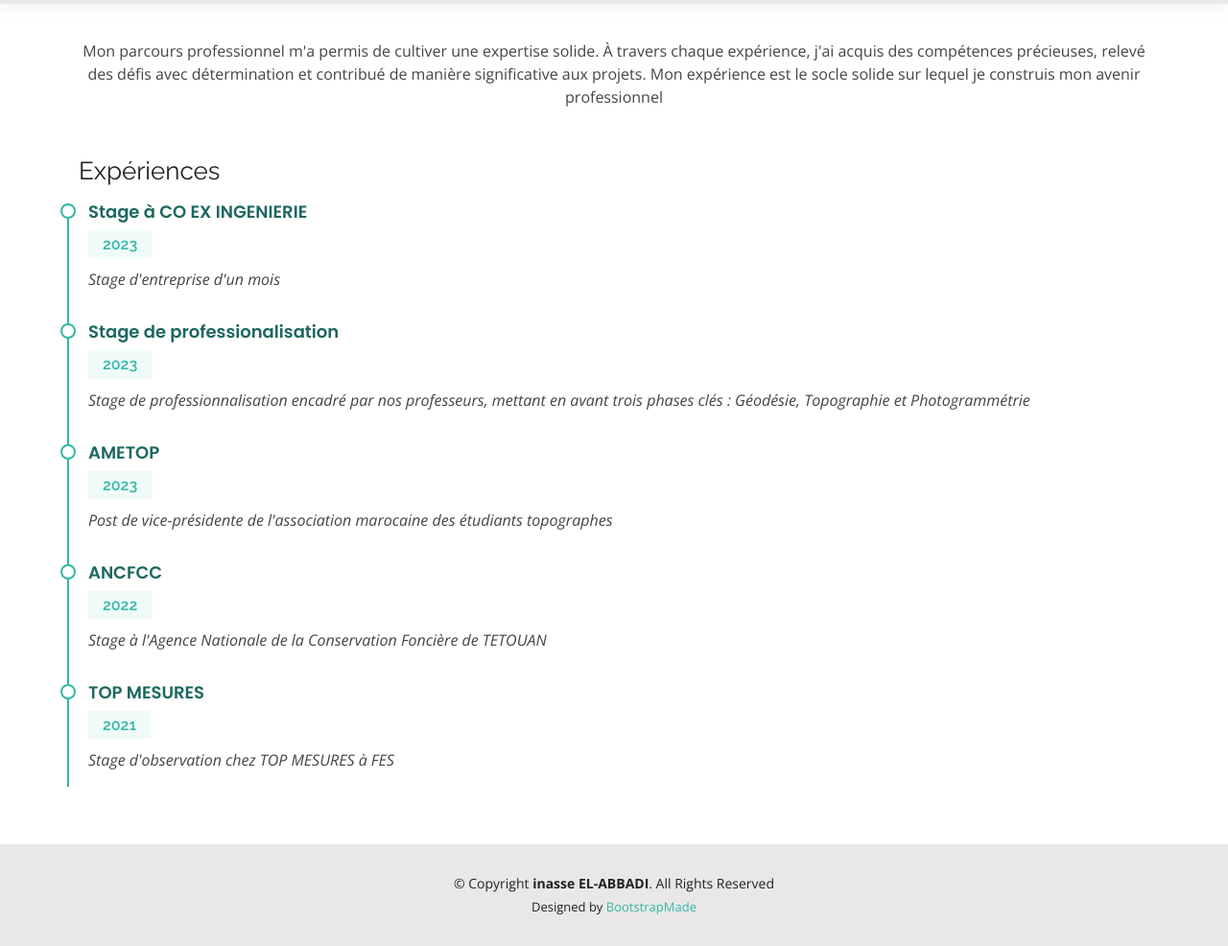
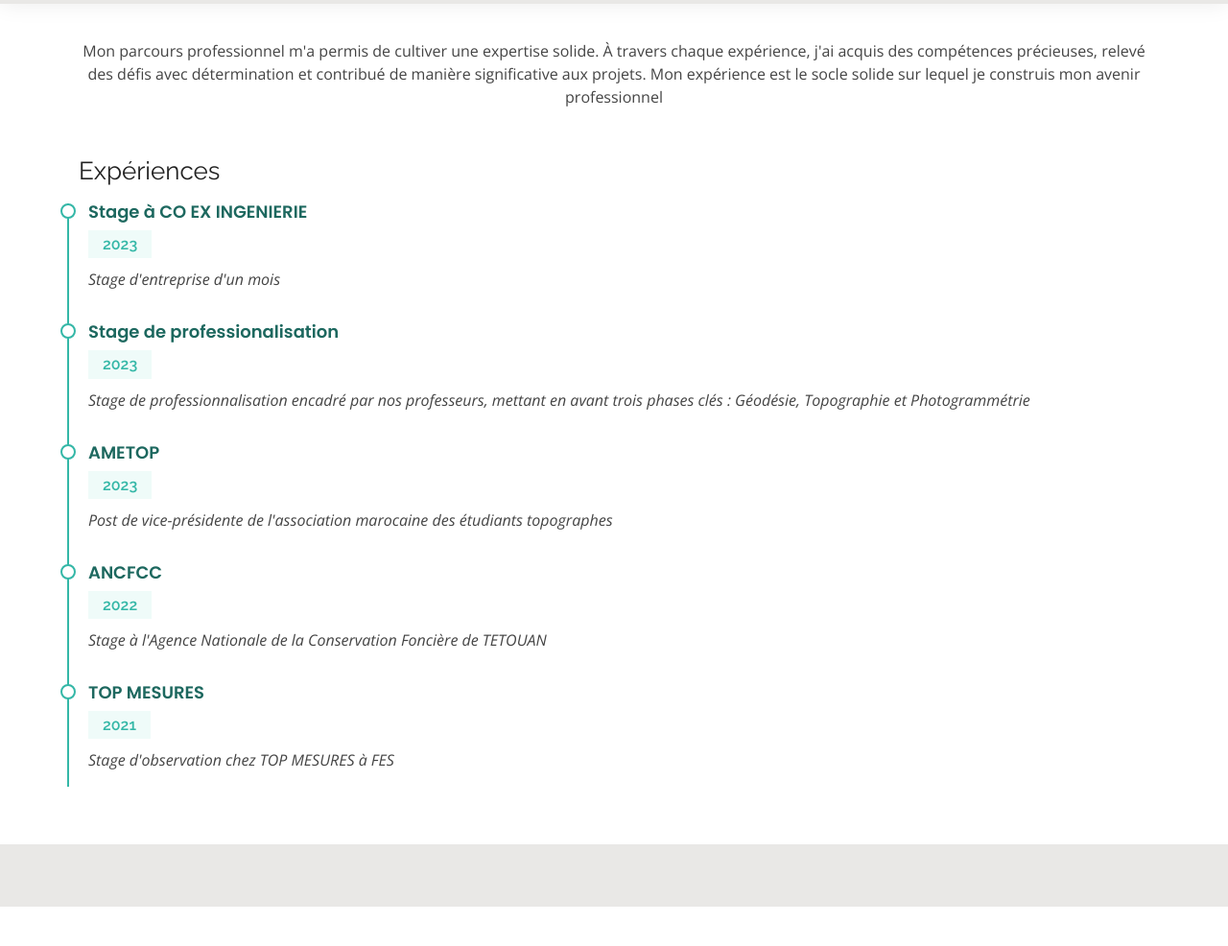
Before and after one commit to inasseabb/EL-ABBADICV, a plain HTML site: page services.html in a window 1280 px wide. Shown: the part 69-1055 px from the top of the page at 96% size. After the commit the page ends 1014 px from the top, so only its background shows below. Drawn offline with nearby package versions, Linux system fonts and the light colour scheme.

Commit message:
Update services.html

```diff
--- a/services.html
+++ b/services.html
@@ -123,14 +123,12 @@
   <footer id="footer">
     <div class="container">
       <div class="copyright">
-        &copy; Copyright <strong><span>inasse EL-ABBADI</span></strong>. All Rights Reserved
       </div>
       <div class="credits">
         <!-- All the links in the footer should remain intact. -->
         <!-- You can delete the links only if you purchased the pro version. -->
         <!-- Licensing information: https://bootstrapmade.com/license/ -->
         <!-- Purchase the pro version with working PHP/AJAX contact form: https://bootstrapmade.com/kelly-free-bootstrap-cv-resume-html-template/ -->
-        Designed by <a href="https://bootstrapmade.com/">BootstrapMade</a>
       </div>
     </div>
   </footer><!-- End  Footer -->
```
